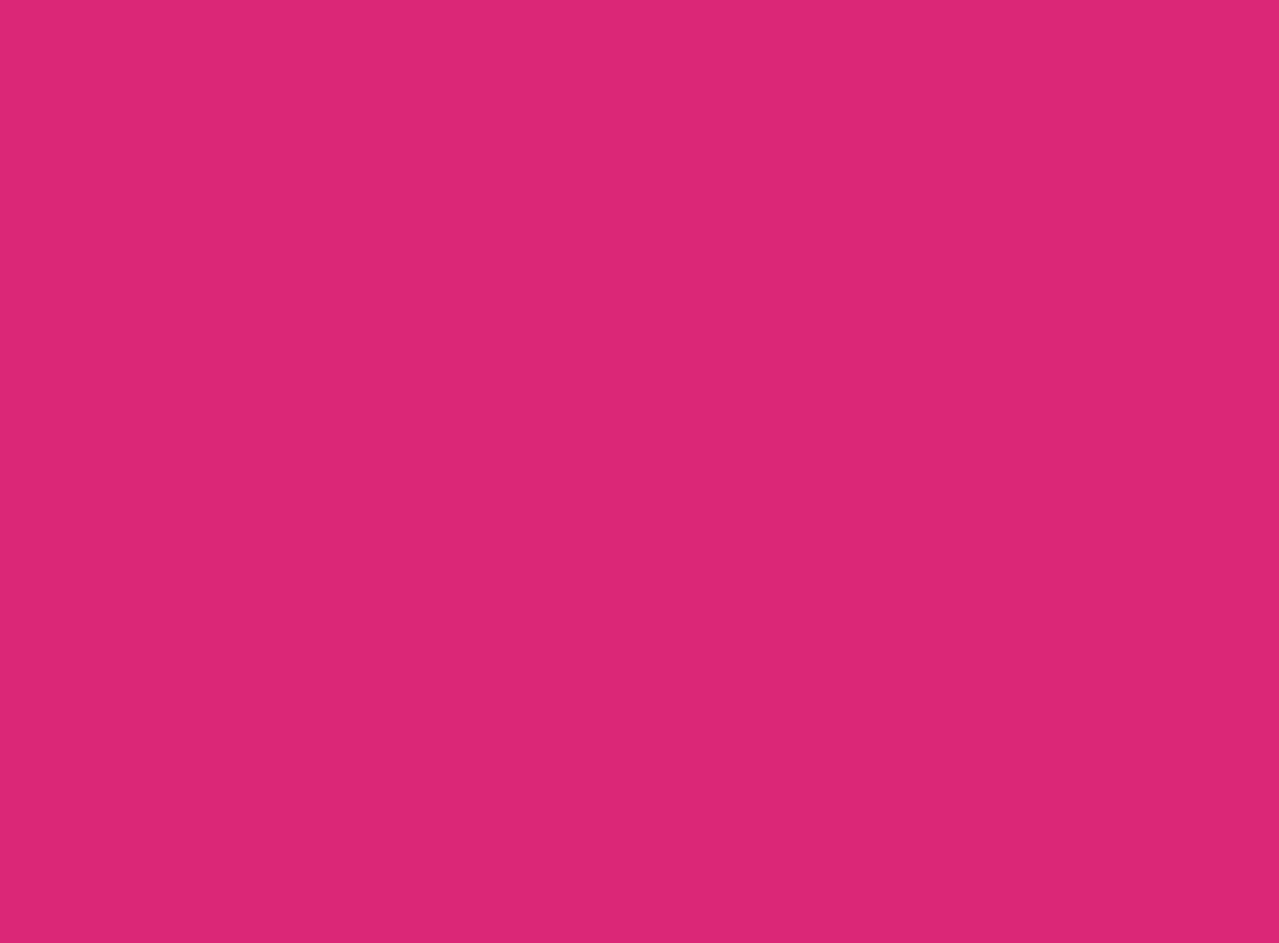
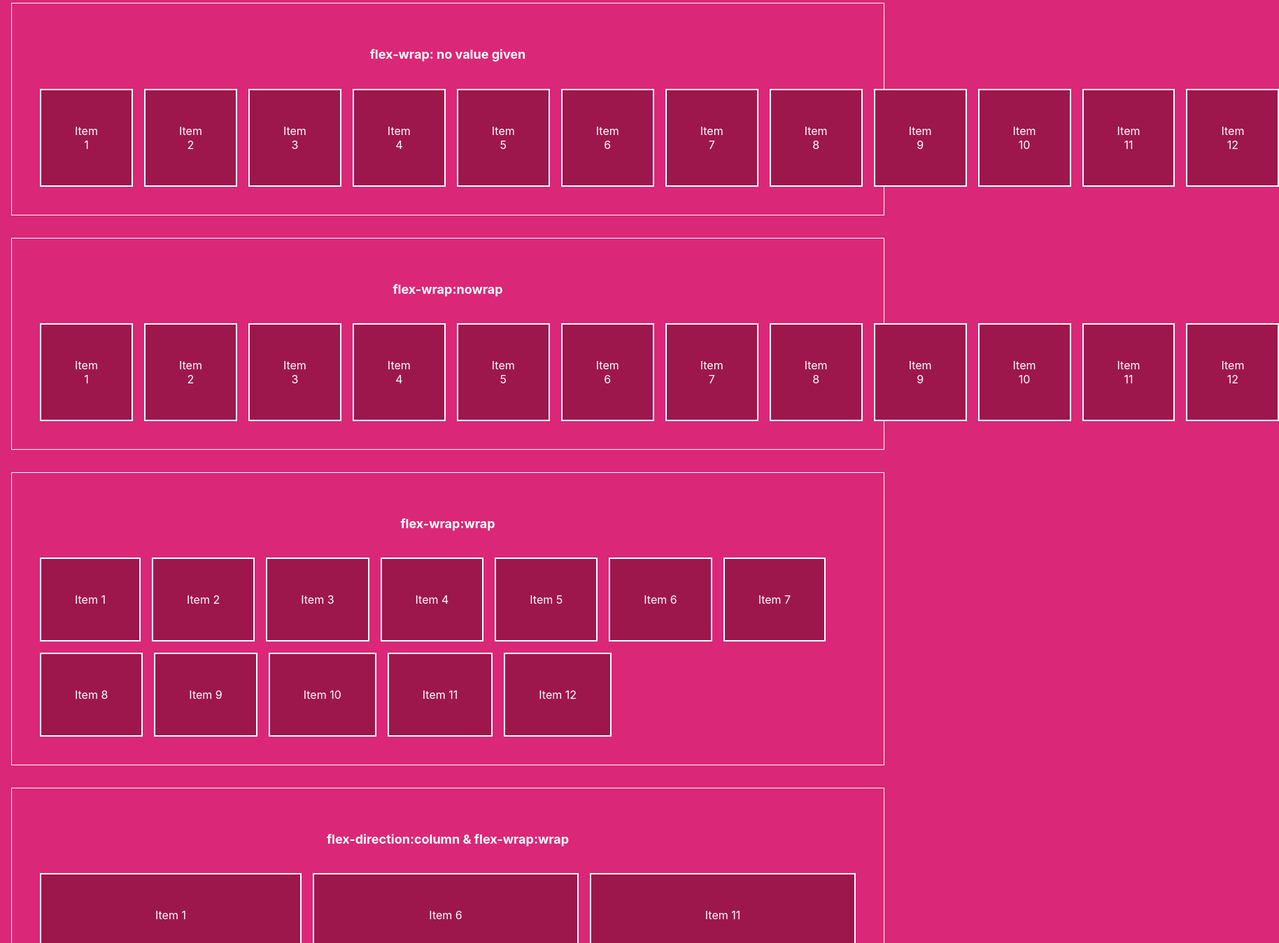
Before and after one commit to AditiJalaj/learning-flex, a React (Create React App) app: page /flexwrap in a window 1280 px wide. Shown: the part 832-2180 px from the top of the page at 70% size, 1828 px wide, since content can reach past the window. Before the commit the page ends 800 px from the top, so only its background shows below. Built offline with nearby package versions, Linux system fonts and the light colour scheme.

Commit message:
flex-wrap with flex direction column

```diff
--- a/src/App.css
+++ b/src/App.css
@@ -11,6 +11,27 @@ strong{
   border: 1px solid white;
   padding:10px;
   margin:2rem;
+}
+
+.each{
+  border:1px solid white;
+  padding:2rem;
+  margin:1rem;
+  margin-bottom:2rem;
+
+}
+.heading{
+  text-align: center;
+  font-size: large;
+}
+p{
+  padding:3rem;
+  margin:0.5rem;
+  border:2px solid white;
+  background-color: #9D174D;
+}
+p:hover{
+  opacity: 0.7;
 }
 
 /* flex-direction */
@@ -95,23 +116,16 @@ strong{
   align-items: baseline;
 }
 
-.each{
-  border:1px solid white;
-  padding:2rem;
-  margin:1rem;
-  margin-bottom:2rem;
-
+/*flex-wrap*/
+.nowrap{
+  display: flex;
+  flex-wrap: nowrap;
 }
-.heading{
-  text-align: center;
-  font-size: large;
+.wrap{
+  display: flex;
+  flex-wrap: wrap;
 }
-p{
-  padding:2rem;
-  margin:0.2rem;
-  border:2px solid white;
-  background-color: #9D174D;
+.wrap-reverse{
+  display: flex;
+  flex-wrap: wrap-reverse;
 }
-p:hover{
-  opacity: 0.7;
-}
--- a/src/App.js
+++ b/src/App.js
@@ -4,6 +4,8 @@ import {BrowserRouter as Router, Switch, Link, Route } from 'react-router-dom'
 import Container from './components/Container';
 import JustifyContent from './components/JustifyContent';
 import AlignItems from './components/AlignItems'
+import FlexWrap from './components/FlexWrap';
+
 function App() {
   return (
     <Router>
@@ -13,6 +15,7 @@ function App() {
      <Route exact path='/flexdirection' component={Flexdirection}/>
      <Route exact path='/justifycontent' component={JustifyContent}/>
      <Route exact path='/alignitems' component={AlignItems}/>
+     <Route exact path='/flexwrap' component={FlexWrap}/>
      </Switch>
     </Router>
   );
--- a/src/components/Container.js
+++ b/src/components/Container.js
@@ -9,6 +9,8 @@ const Container = () => {
     <Link style={{color:"white",textDecoration:"none"}} to='/justifycontent' ><p>Justify-content</p> </Link>
 
     <Link style={{color:"white",textDecoration:"none"}} to='/alignitems' ><p>Align-items</p> </Link>
+
+    <Link style={{color:"white",textDecoration:"none"}} to='/flexwrap' ><p>Flex-wrap</p> </Link>
     </div>
       );
 }
--- /dev/null
+++ b/src/components/FlexWrap.js
@@ -0,0 +1,124 @@
+import '../App.css'
+const FlexWrap = () => {
+    return ( <>
+        <strong>The flex-wrap property specifies whether the flex items should wrap or not.</strong>
+
+        <div className="each">
+    <h5 class="heading">flex-wrap: no value given</h5>
+    <div className="flex-start">
+    <p>Item 1</p>
+    <p>Item 2</p>
+    <p>Item 3 </p>
+    <p>Item 4 </p>
+    <p>Item 5</p>
+    <p>Item 6</p>
+    <p>Item 7 </p>
+    <p>Item 8 </p>
+    <p>Item 9</p>
+    <p>Item 10</p>
+    <p>Item 11 </p>
+    <p>Item 12 </p>
+
+    </div>
+    </div>
+
+    <div className="each">
+    <h5 class="heading">flex-wrap:nowrap</h5>
+    <div className="nowrap">
+    <p>Item 1</p>
+    <p>Item 2</p>
+    <p>Item 3 </p>
+    <p>Item 4 </p>
+    <p>Item 5</p>
+    <p>Item 6</p>
+    <p>Item 7 </p>
+    <p>Item 8 </p>
+    <p>Item 9</p>
+    <p>Item 10</p>
+    <p>Item 11 </p>
+    <p>Item 12 </p>
+
+    </div>
+    </div>
+
+
+    <div className="each">
+    <h5 class="heading">flex-wrap:wrap</h5>
+    <div className="wrap">
+    <p>Item 1</p>
+    <p>Item 2</p>
+    <p>Item 3 </p>
+    <p>Item 4 </p>
+    <p>Item 5</p>
+    <p>Item 6</p>
+    <p>Item 7</p>
+    <p>Item 8</p>
+    <p>Item 9</p>
+    <p>Item 10</p>
+    <p>Item 11</p>
+    <p>Item 12</p>
+    </div>
+    </div>
+
+
+    <div className="each">
+    <h5 class="heading">flex-direction:column & flex-wrap:wrap</h5>
+    <div className="column wrap">
+    <p>Item 1</p>
+    <p>Item 2</p>
+    <p>Item 3 </p>
+    <p>Item 4 </p>
+    <p>Item 5</p>
+    <p>Item 6</p>
+    <p>Item 7</p>
+    <p>Item 8</p>
+    <p>Item 9</p>
+    <p>Item 10</p>
+    <p>Item 11</p>
+    <p>Item 12</p>
+    </div>
+    </div>
+
+
+    <div className="each">
+    <h5 class="heading">flex-wrap:wrap-reverse</h5>
+    <div className="wrap-reverse">
+    <p>Item 1</p>
+    <p>Item 2</p>
+    <p>Item 3 </p>
+    <p>Item 4 </p>
+    <p>Item 5</p>
+    <p>Item 6</p>
+    <p>Item 7</p>
+    <p>Item 8</p>
+    <p>Item 9</p>
+    <p>Item 10</p>
+    <p>Item 11</p>
+    <p>Item 12</p>
+    </div>
+    </div>
+
+    <div className="each">
+    <h5 class="heading">flex-direction:column & flex-wrap:wrap-reverse</h5>
+    <div className="column wrap-reverse">
+    <p>Item 1</p>
+    <p>Item 2</p>
+    <p>Item 3 </p>
+    <p>Item 4 </p>
+    <p>Item 5</p>
+    <p>Item 6</p>
+    <p>Item 7</p>
+    <p>Item 8</p>
+    <p>Item 9</p>
+    <p>Item 10</p>
+    <p>Item 11</p>
+    <p>Item 12</p>
+    </div>
+    </div>
+
+
+        </>
+         );
+}
+
+export default FlexWrap;
```
